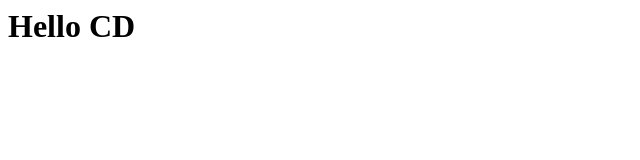
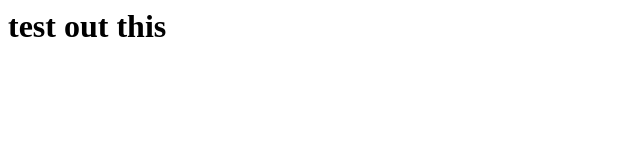
Before and after one commit to sachinyadav-netleon/node-cicd, a plain HTML site: page index.html in a window 1280 px wide. Shown: the whole page, without its empty margins (0-640 px from the left). Drawn offline with Linux system fonts and the light colour scheme.

Commit message:
deploy: a96fc2f9aebb84f1b76fe035d8790edffe92ca89

```diff
--- a/index.html
+++ b/index.html
@@ -1 +1 @@
-<h1>Hello CD</h1>
+<h1>test out this</h1>
```
